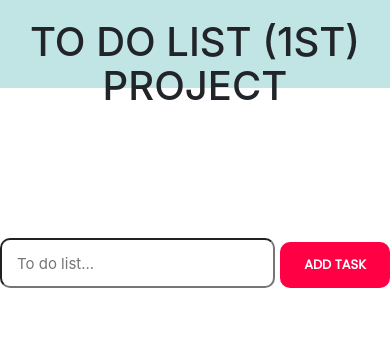
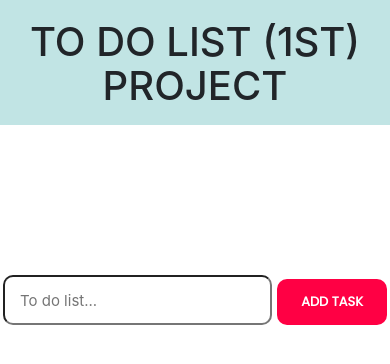
Before and after one commit to Rysctian/ToDoList-new, a plain HTML site: page index.html in a window 390 px wide. Drawn offline with nearby package versions, Linux system fonts and the light colour scheme.

Commit message:
more reponsive

```diff
--- a/style.css
+++ b/style.css
@@ -29,6 +29,19 @@ form{
     justify-content: center;
     align-items: center;
     margin-top: 150px;
+}
+
+
+@media screen and (max-width: 480px){
+    header{
+        width: 100vw;
+        height: 125px;
+        background-color: rgb(193, 228, 228);
+    }
+
+    form{
+        padding: 0 3px;
+    }
 }
 
 input[type=text]{
```
